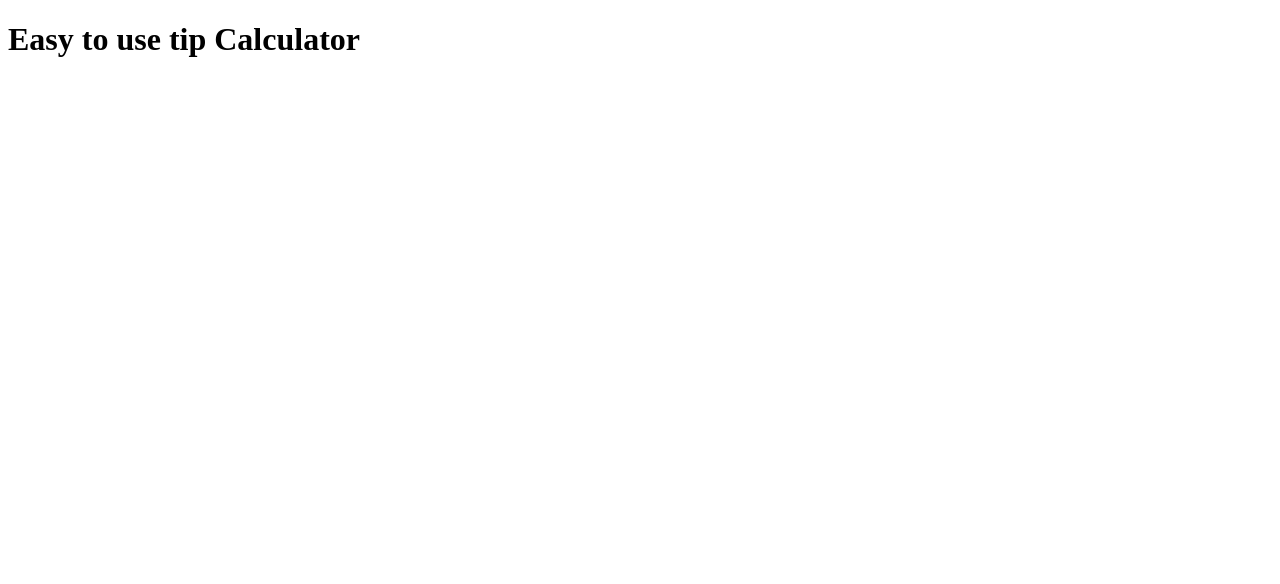
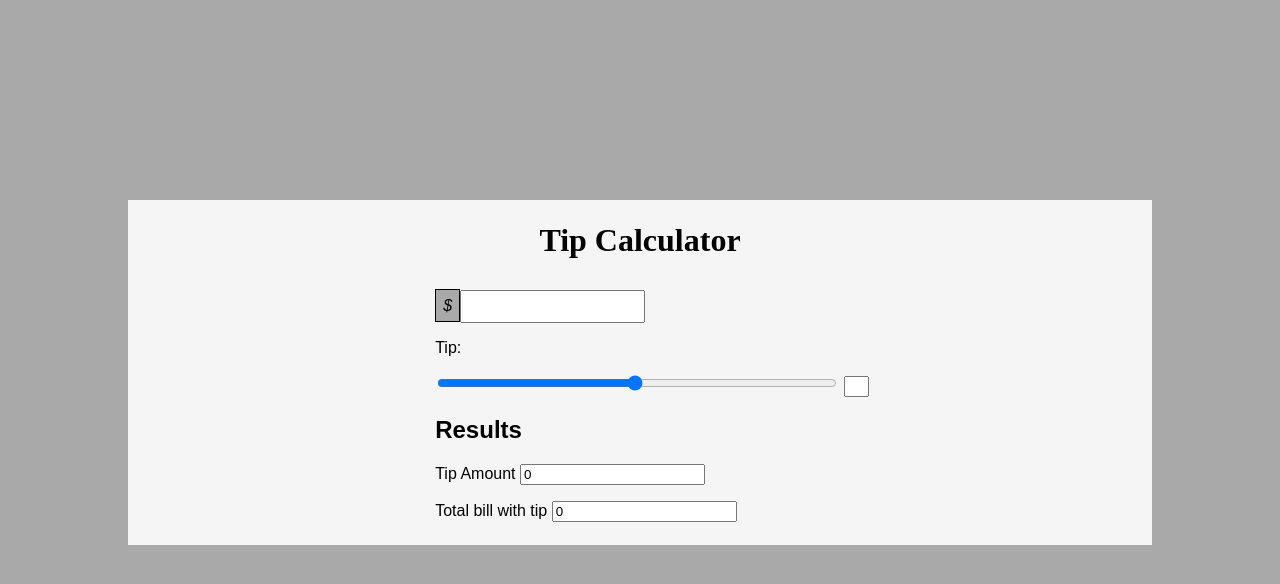
Before and after one commit to bernarenko/tipCalculator, a plain HTML site: page index.html in a window 1280 px wide. Drawn offline with Linux system fonts and the light colour scheme.

Commit message:
fully functional tipCalc

```diff
--- a/index.html
+++ b/index.html
@@ -4,14 +4,36 @@
     <meta charset="UTF-8">
     <meta http-equiv="X-UA-Compatible" content="IE=edge">
     <meta name="viewport" content="width=device-width, initial-scale=1.0">
-    <title>Tip Calculator</title>
+    <title>Easy to use tip Calculator</title>
     <link rel="stylesheet" href="styles/style.css">
 </head>
 <body>
     <header>
-        <h1>Easy to use tip Calculator</h1>
+        <h1>Tip Calculator</h1>
     </header>
+    <main>
+        <i id="cif">$</i><input type="number" name="money" id="currency">
+        <p>
+            Tip:
+        </p>
+        <input type="range" name="sliderPercent" id="sliderPercent" min="1" max="100" value="50" onclick="totalBillFunc()">
+        <input type="number" name="numeralPercent" id="numeralPercent" onclick="numeralPercent()">
 
+        <div>
+            <h2>Results</h2>
+            <p>
+                Tip Amount
+                <input type="number" name="tipAmount" id="tipAmount" value="0">
+            </p>
+            <p>
+                Total bill with tip
+                <input type="number" name="totalAmount" id="totalAmount" value="0">
+            </p>
+
+
+        </div>
+
+    </main>
 
     <script src="script/main.js"></script>
 </body>
--- a/script/main.js
+++ b/script/main.js
@@ -0,0 +1,21 @@
+var totalBillWithTip = 0
+var tipAmount = 0
+var billAmount = 0
+var percent = 0
+
+function totalBillFunc (){
+    billAmount = Number(document.querySelector('input#currency').value)
+    percent = (Number(document.querySelector('input#sliderPercent').value)) / 100
+
+    tipAmount = billAmount * percent
+    totalBillWithTip = billAmount + (billAmount*percent)
+
+    document.querySelector('input#tipAmount').value = tipAmount
+    document.querySelector('input#totalAmount').value = totalBillWithTip
+    document.querySelector('input#numeralPercent').value = percent*100
+}
+
+function numeralPercent(){
+    document.querySelector('input#sliderPercent').value = Number(document.querySelector('input#numeralPercent').value)
+    totalBillFunc()
+}
--- a/styles/style.css
+++ b/styles/style.css
@@ -0,0 +1,60 @@
+@charset "UTF-8";
+
+input[type=number]::-webkit-inner-spin-button,
+input[type=number]::-webkit-outer-spin-button {
+  -webkit-appearance: none;
+  margin: 0;
+  padding: 0;
+}
+
+
+body {
+    background-color: darkgrey;
+    margin: auto;
+    max-height: 80%;
+    max-width: 80%;
+}
+
+header {
+    background-color: whitesmoke;
+    font-family: 'Times New Roman', Times, serif;
+    margin-top: 25vh;
+    padding: 1px;
+    text-align: center;
+
+}
+
+main {
+    background-color: whitesmoke;
+    font-family: Arial, Helvetica, sans-serif;
+    padding-bottom: 0.4em;
+    padding-left: 30%;
+    padding-top: 0.5em;
+}
+
+footer {
+    background-color: red;
+}
+
+h2 {}
+
+
+
+input#sliderPercent {
+    display: flexbox;
+    width: 400px;
+}
+input#numeralPercent {
+    width: 1.3em;
+}
+input#currency {
+    height: 2em;
+
+}
+i#cif {
+    text-decoration: none;
+    border: 1px solid black;
+    background-color: darkgray;
+    padding: 7px;
+
+}
```
